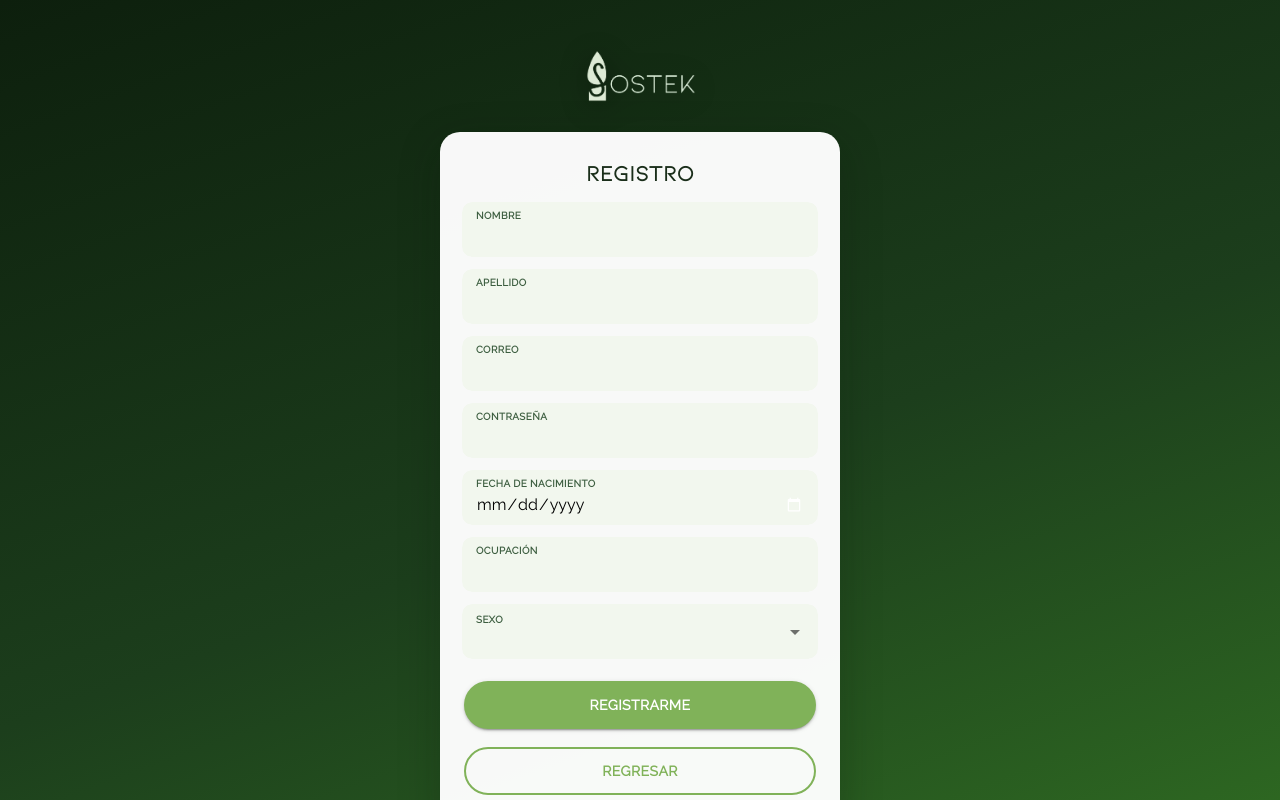
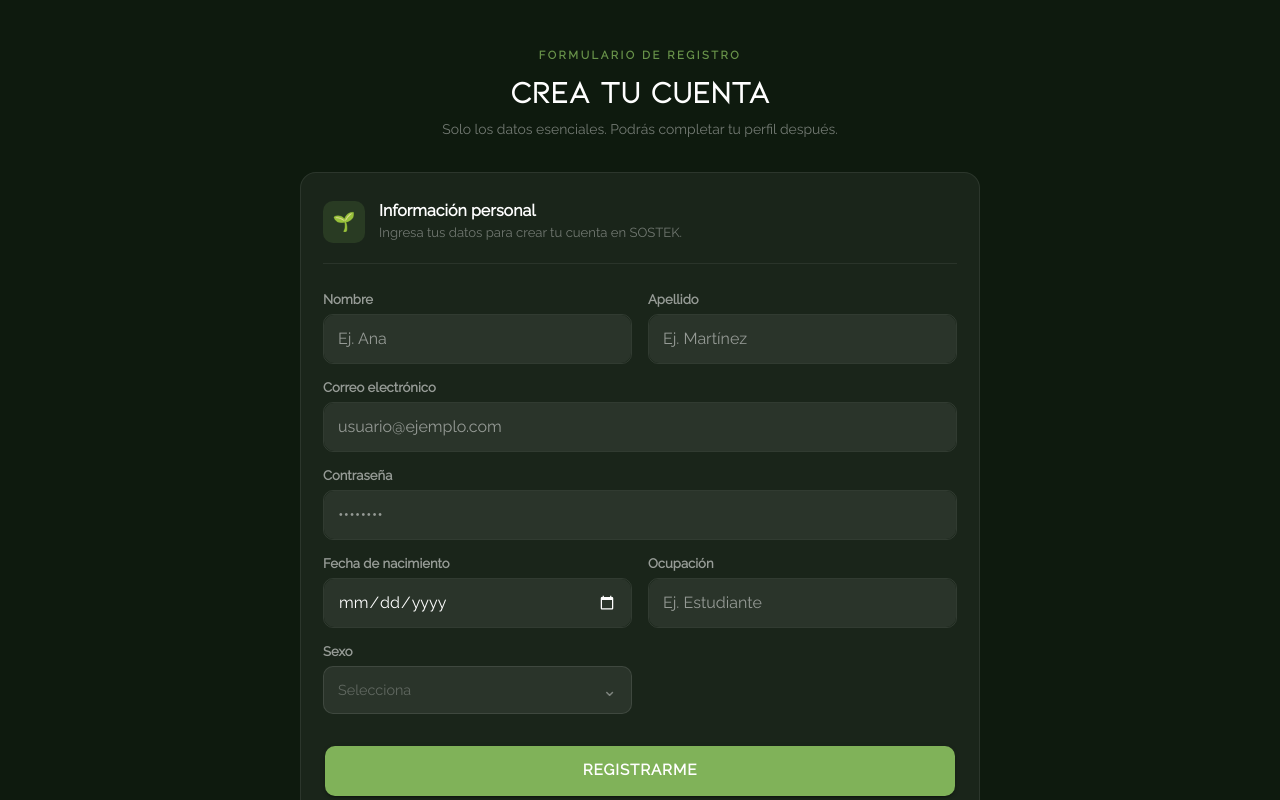
Before and after one commit to SostekMX/Sostek, a React (Create React App) app: page /SignUp in a window 1280 px wide. Built offline with nearby package versions, Linux system fonts and the light colour scheme.

Commit message:
style: rediseño de la pantalla de registro

```diff
--- a/src/pages/signUp/SignUp.css
+++ b/src/pages/signUp/SignUp.css
@@ -1 +1,248 @@
-/* Auth styles live in App.css (shared with LogIn) */
+/* === SIGNUP PAGE === */
+
+.signup-page {
+    min-height: 100vh;
+    background: #0e1a0e;
+    padding: 48px 20px 64px;
+    box-sizing: border-box;
+}
+
+/* ─── Header ─── */
+.signup-header {
+    text-align: center;
+    max-width: 560px;
+    margin: 0 auto 32px;
+}
+
+.signup-header__tag {
+    color: rgba(128, 178, 89, 0.8);
+    font-size: 0.7rem;
+    font-weight: 700;
+    text-transform: uppercase;
+    letter-spacing: 2.5px;
+    margin: 0 0 12px;
+}
+
+.signup-header__title {
+    color: #ffffff;
+    font-size: 1.9rem;
+    font-weight: 800;
+    margin: 0 0 10px;
+    font-family: 'Kiona-Regular', 'Raleway', sans-serif;
+    line-height: 1.15;
+}
+
+.signup-header__subtitle {
+    color: rgba(255, 255, 255, 0.42);
+    font-size: 0.87rem;
+    margin: 0;
+    line-height: 1.5;
+}
+
+/* ─── Tarjeta ─── */
+.signup-card {
+    max-width: 680px;
+    margin: 0 auto;
+    background: rgba(255, 255, 255, 0.05);
+    border: 1px solid rgba(255, 255, 255, 0.08);
+    border-radius: 16px;
+    padding: 28px 22px 32px;
+}
+
+.signup-card__header {
+    display: flex;
+    align-items: flex-start;
+    gap: 14px;
+    margin-bottom: 28px;
+    padding-bottom: 20px;
+    border-bottom: 1px solid rgba(255, 255, 255, 0.07);
+}
+
+.signup-card__icon {
+    width: 42px;
+    height: 42px;
+    border-radius: 10px;
+    background: rgba(128, 178, 89, 0.15);
+    display: flex;
+    align-items: center;
+    justify-content: center;
+    font-size: 1.15rem;
+    flex-shrink: 0;
+}
+
+.signup-card__step {
+    color: #ecaf80;
+    font-size: 0.7rem;
+    font-weight: 700;
+    letter-spacing: 2px;
+    text-transform: uppercase;
+    margin: 0 0 4px;
+}
+
+.signup-card__section-title {
+    color: #ffffff;
+    font-size: 1rem;
+    font-weight: 700;
+    margin: 0 0 4px;
+}
+
+.signup-card__section-desc {
+    color: rgba(255, 255, 255, 0.38);
+    font-size: 0.82rem;
+    margin: 0;
+    line-height: 1.4;
+}
+
+/* ─── Grid de campos ─── */
+.signup-fields {
+    display: grid;
+    grid-template-columns: 1fr 1fr;
+    gap: 16px;
+    margin-bottom: 28px;
+}
+
+.signup-field {
+    display: flex;
+    flex-direction: column;
+    gap: 7px;
+}
+
+.signup-field--full {
+    grid-column: 1 / -1;
+}
+
+.signup-field__label {
+    color: rgba(255, 255, 255, 0.55);
+    font-size: 0.82rem;
+    font-weight: 600;
+}
+
+.signup-field__item {
+    --background: rgba(255, 255, 255, 0.07);
+    --border-radius: 10px;
+    --padding-start: 14px;
+    --padding-end: 14px;
+    --min-height: 48px;
+    --inner-padding-end: 0;
+    --color: #ffffff;
+    --placeholder-color: rgba(255, 255, 255, 0.26);
+    --highlight-color-focused: #80b259;
+    border: 1px solid rgba(255, 255, 255, 0.1);
+    border-radius: 10px;
+}
+
+/* ─── Acciones ─── */
+.signup-actions {
+    display: flex;
+    flex-direction: column;
+    gap: 10px;
+}
+
+.signup-btn-main {
+    --border-radius: 10px;
+    height: 50px;
+    font-weight: 700;
+    font-size: 0.95rem;
+}
+
+.signup-btn-back {
+    --color: rgba(255, 255, 255, 0.38);
+    font-size: 0.85rem;
+}
+
+/* Select custom */
+.signup-select-wrapper {
+    position: relative;
+}
+
+.signup-select-btn {
+    width: 100%;
+    background: rgba(255, 255, 255, 0.07);
+    border: 1px solid rgba(255, 255, 255, 0.1);
+    border-radius: 10px;
+    padding: 0 14px;
+    color: #ffffff;
+    font-size: 0.9rem;
+    font-family: 'Raleway', sans-serif;
+    height: 48px;
+    cursor: pointer;
+    display: flex;
+    align-items: center;
+    justify-content: space-between;
+    transition: border-color 0.2s;
+    text-align: left;
+}
+
+.signup-select-btn.open {
+    border-color: rgba(128, 178, 89, 0.5);
+    border-bottom-left-radius: 0;
+    border-bottom-right-radius: 0;
+}
+
+.signup-select-btn .placeholder {
+    color: rgba(255, 255, 255, 0.26);
+}
+
+.signup-select-chevron {
+    font-size: 1.1rem;
+    color: rgba(255, 255, 255, 0.4);
+    transition: transform 0.25s ease;
+    display: inline-block;
+    line-height: 1;
+}
+
+.signup-select-chevron.open {
+    transform: rotate(180deg);
+}
+
+.signup-select-dropdown {
+    position: absolute;
+    top: 100%;
+    left: 0;
+    right: 0;
+    background: #1c3520;
+    border: 1px solid rgba(128, 178, 89, 0.4);
+    border-top: none;
+    border-bottom-left-radius: 10px;
+    border-bottom-right-radius: 10px;
+    overflow: hidden;
+    max-height: 0;
+    opacity: 0;
+    transition: max-height 0.25s ease, opacity 0.2s ease;
+    z-index: 10;
+}
+
+.signup-select-dropdown.open {
+    max-height: 120px;
+    opacity: 1;
+}
+
+.signup-select-dropdown button {
+    width: 100%;
+    background: transparent;
+    border: none;
+    color: rgba(255, 255, 255, 0.85);
+    font-size: 0.9rem;
+    font-family: 'Raleway', sans-serif;
+    padding: 13px 16px;
+    text-align: left;
+    cursor: pointer;
+    transition: background 0.15s;
+    display: block;
+}
+
+.signup-select-dropdown button:hover {
+    background: rgba(128, 178, 89, 0.15);
+    color: #ffffff;
+}
+
+/* ─── Mobile: una sola columna ─── */
+@media (max-width: 480px) {
+    .signup-fields {
+        grid-template-columns: 1fr;
+    }
+
+    .signup-field--full {
+        grid-column: 1;
+    }
+}
--- a/src/pages/signUp/SignUp.tsx
+++ b/src/pages/signUp/SignUp.tsx
@@ -2,18 +2,14 @@ import {
     IonContent,
     IonItem,
     IonInput,
-    IonLabel,
     IonAlert,
     IonPage,
     IonButton,
-    IonSelect,
-    IonSelectOption
 } from '@ionic/react';
 import { useHistory } from "react-router-dom";
-import '../../theme/variables.css';
 import '../../App.css';
 import './SignUp.css';
-import { useState } from 'react';
+import { useEffect, useRef, useState } from 'react';
 import axios from 'axios';
 
 const SignUp: React.FC = () => {
@@ -26,7 +22,19 @@ const SignUp: React.FC = () => {
     const [gender, setGender] = useState<string | null>('');
     const [message, setMessage] = useState<string>('');
     const [showAlert, setShowAlert] = useState<boolean>(false);
+    const [genderOpen, setGenderOpen] = useState(false);
+    const genderRef = useRef<HTMLDivElement>(null);
     const history = useHistory();
+
+    useEffect(() => {
+        function handleClickOutside(e: MouseEvent) {
+            if (genderRef.current && !genderRef.current.contains(e.target as Node)) {
+                setGenderOpen(false);
+            }
+        }
+        document.addEventListener('mousedown', handleClickOutside);
+        return () => document.removeEventListener('mousedown', handleClickOutside);
+    }, []);
 
     function signUpUser() {
         axios.post('http://localhost:8080/user/signup', {
@@ -46,53 +54,129 @@ const SignUp: React.FC = () => {
 
     return (
         <IonPage>
-            <IonContent fullscreen class='bg-img'>
-                <div className='auth-overlay'>
-                    <div className='auth-wrapper'>
-                        <img src="/assets/sostek-logo.png" className='auth-logo' alt='Sostek' />
-                        <div className='auth-card'>
-                            <h2 className='auth-title'>Registro</h2>
-                            <IonItem className='auth-input-item' lines='none'>
-                                <IonLabel position='stacked' className='auth-label'>Nombre</IonLabel>
-                                <IonInput type='text' value={name} onIonChange={(e) => setName(e.target.value as string)} />
+            <IonContent fullscreen>
+                <div className='signup-page'>
+
+                    {/* Header */}
+                    <div className='signup-header'>
+                        <p className='signup-header__tag'>Formulario de registro</p>
+                        <h1 className='signup-header__title'>Crea tu cuenta</h1>
+                        <p className='signup-header__subtitle'>
+                            Solo los datos esenciales. Podr&aacute;s completar tu perfil despu&eacute;s.
+                        </p>
+                    </div>
+
+                    {/* Tarjeta de formulario */}
+                    <div className='signup-card'>
+                        <div className='signup-card__header'>
+                            <div className='signup-card__icon'>🌱</div>
+                            <div>
+                                <h2 className='signup-card__section-title'>Informaci&oacute;n personal</h2>
+                                <p className='signup-card__section-desc'>Ingresa tus datos para crear tu cuenta en SOSTEK.</p>
+                            </div>
+                        </div>
+
+                        <div className='signup-fields'>
+                            <div className='signup-field'>
+                                <label className='signup-field__label'>Nombre</label>
+                                <IonItem className='signup-field__item' lines='none'>
+                                    <IonInput
+                                        type='text'
+                                        placeholder='Ej. Ana'
+                                        value={name}
+                                        onIonChange={(e) => setName(e.target.value as string)}
+                                    />
                                 </IonItem>
-                            <IonItem className='auth-input-item' lines='none'>
-                                <IonLabel position='stacked' className='auth-label'>Apellido</IonLabel>
-                                <IonInput type='text' value={surname} onIonChange={(e) => setSurname(e.target.value as string)} />
+                            </div>
+                            <div className='signup-field'>
+                                <label className='signup-field__label'>Apellido</label>
+                                <IonItem className='signup-field__item' lines='none'>
+                                    <IonInput
+                                        type='text'
+                                        placeholder='Ej. Mart&iacute;nez'
+                                        value={surname}
+                                        onIonChange={(e) => setSurname(e.target.value as string)}
+                                    />
                                 </IonItem>
-                            <IonItem className='auth-input-item' lines='none'>
-                                <IonLabel position='stacked' className='auth-label'>Correo</IonLabel>
-                                <IonInput type='email' value={email} onIonChange={(e) => setEmail(e.target.value as string)} />
+                            </div>
+                            <div className='signup-field signup-field--full'>
+                                <label className='signup-field__label'>Correo electr&oacute;nico</label>
+                                <IonItem className='signup-field__item' lines='none'>
+                                    <IonInput
+                                        type='email'
+                                        placeholder='usuario@ejemplo.com'
+                                        value={email}
+                                        onIonChange={(e) => setEmail(e.target.value as string)}
+                                    />
                                 </IonItem>
-                            <IonItem className='auth-input-item' lines='none'>
-                                <IonLabel position='stacked' className='auth-label'>Contrase&ntilde;a</IonLabel>
-                                <IonInput type='password' value={password} onIonChange={(e) => setPassword(e.target.value as string)} />
+                            </div>
+                            <div className='signup-field signup-field--full'>
+                                <label className='signup-field__label'>Contrase&ntilde;a</label>
+                                <IonItem className='signup-field__item' lines='none'>
+                                    <IonInput
+                                        type='password'
+                                        placeholder='••••••••'
+                                        value={password}
+                                        onIonChange={(e) => setPassword(e.target.value as string)}
+                                    />
                                 </IonItem>
-                            <IonItem className='auth-input-item' lines='none'>
-                                <IonLabel position='stacked' className='auth-label'>Fecha de nacimiento</IonLabel>
-                                <IonInput value={birthDate} onIonChange={(e) => setBirthDate(e.target.value as string)} type='date' />
+                            </div>
+                            <div className='signup-field'>
+                                <label className='signup-field__label'>Fecha de nacimiento</label>
+                                <IonItem className='signup-field__item' lines='none'>
+                                    <IonInput
+                                        type='date'
+                                        value={birthDate}
+                                        onIonChange={(e) => setBirthDate(e.target.value as string)}
+                                    />
                                 </IonItem>
-                            <IonItem className='auth-input-item' lines='none'>
-                                <IonLabel position='stacked' className='auth-label'>Ocupaci&oacute;n</IonLabel>
-                                <IonInput value={occupation} onIonChange={(e) => setOccupation(e.target.value as string)} type='text' />
+                            </div>
+                            <div className='signup-field'>
+                                <label className='signup-field__label'>Ocupaci&oacute;n</label>
+                                <IonItem className='signup-field__item' lines='none'>
+                                    <IonInput
+                                        type='text'
+                                        placeholder='Ej. Estudiante'
+                                        value={occupation}
+                                        onIonChange={(e) => setOccupation(e.target.value as string)}
+                                    />
                                 </IonItem>
-                            <IonItem className='auth-input-item' lines='none'>
-                                <IonLabel position='stacked' className='auth-label'>Sexo</IonLabel>
-                                <IonSelect value={gender} onIonChange={(e) => setGender(e.target.value as string)} interface='popover'>
-                                    <IonSelectOption value="masculino">Masculino</IonSelectOption>
-                                    <IonSelectOption value="femenino">Femenino</IonSelectOption>
-                                </IonSelect>
-                            </IonItem>
-                            <div className='auth-actions'>
-                                <IonButton expand='block' color='primary' onClick={signUpUser}>
+                            </div>
+                            <div className='signup-field' ref={genderRef}>
+                                <label className='signup-field__label'>Sexo</label>
+                                <div className='signup-select-wrapper'>
+                                    <button
+                                        type='button'
+                                        className={`signup-select-btn ${genderOpen ? 'open' : ''}`}
+                                        onClick={() => setGenderOpen(o => !o)}
+                                    >
+                                        <span className={gender ? '' : 'placeholder'}>
+                                            {gender === 'masculino' ? 'Masculino' : gender === 'femenino' ? 'Femenino' : 'Selecciona'}
+                                        </span>
+                                        <span className={`signup-select-chevron ${genderOpen ? 'open' : ''}`}>&#8964;</span>
+                                    </button>
+                                    <div className={`signup-select-dropdown ${genderOpen ? 'open' : ''}`}>
+                                        <button type='button' onClick={() => { setGender('masculino'); setGenderOpen(false); }}>
+                                            Masculino
+                                        </button>
+                                        <button type='button' onClick={() => { setGender('femenino'); setGenderOpen(false); }}>
+                                            Femenino
+                                        </button>
+                                    </div>
+                                </div>
+                            </div>
+                        </div>
+
+                        <div className='signup-actions'>
+                            <IonButton expand='block' color='primary' onClick={signUpUser} className='signup-btn-main'>
                                 Registrarme
                             </IonButton>
-                                <IonButton expand='block' fill='outline' color='primary' href='/'>
-                                    Regresar
+                            <IonButton expand='block' fill='clear' href='/' className='signup-btn-back'>
+                                &iquest;Ya tienes cuenta? Inicia sesi&oacute;n
                             </IonButton>
                         </div>
                     </div>
-                    </div>
+
                 </div>
                 <IonAlert
                     isOpen={showAlert}
```
Lines whose indentation alone changed are shown as unchanged.
